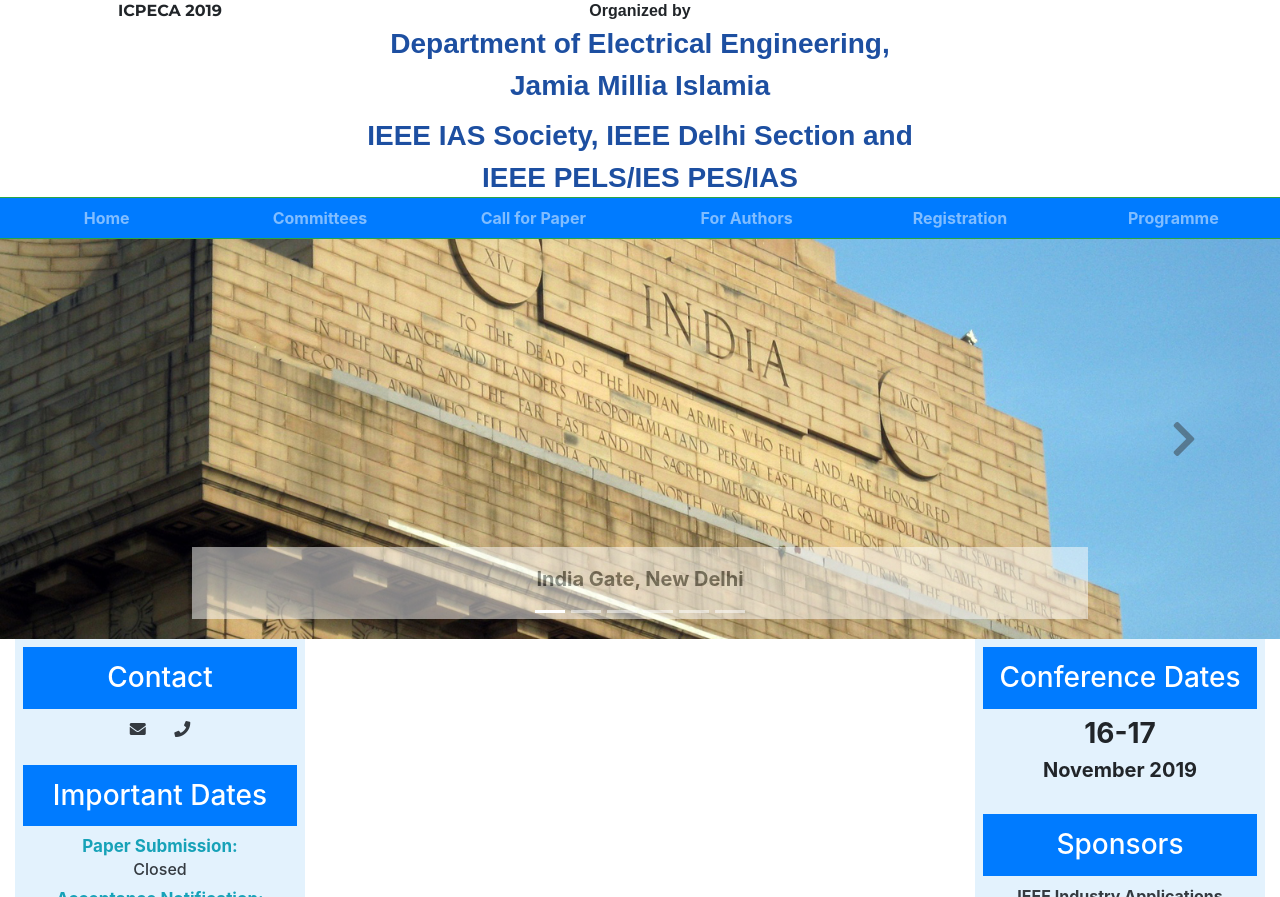
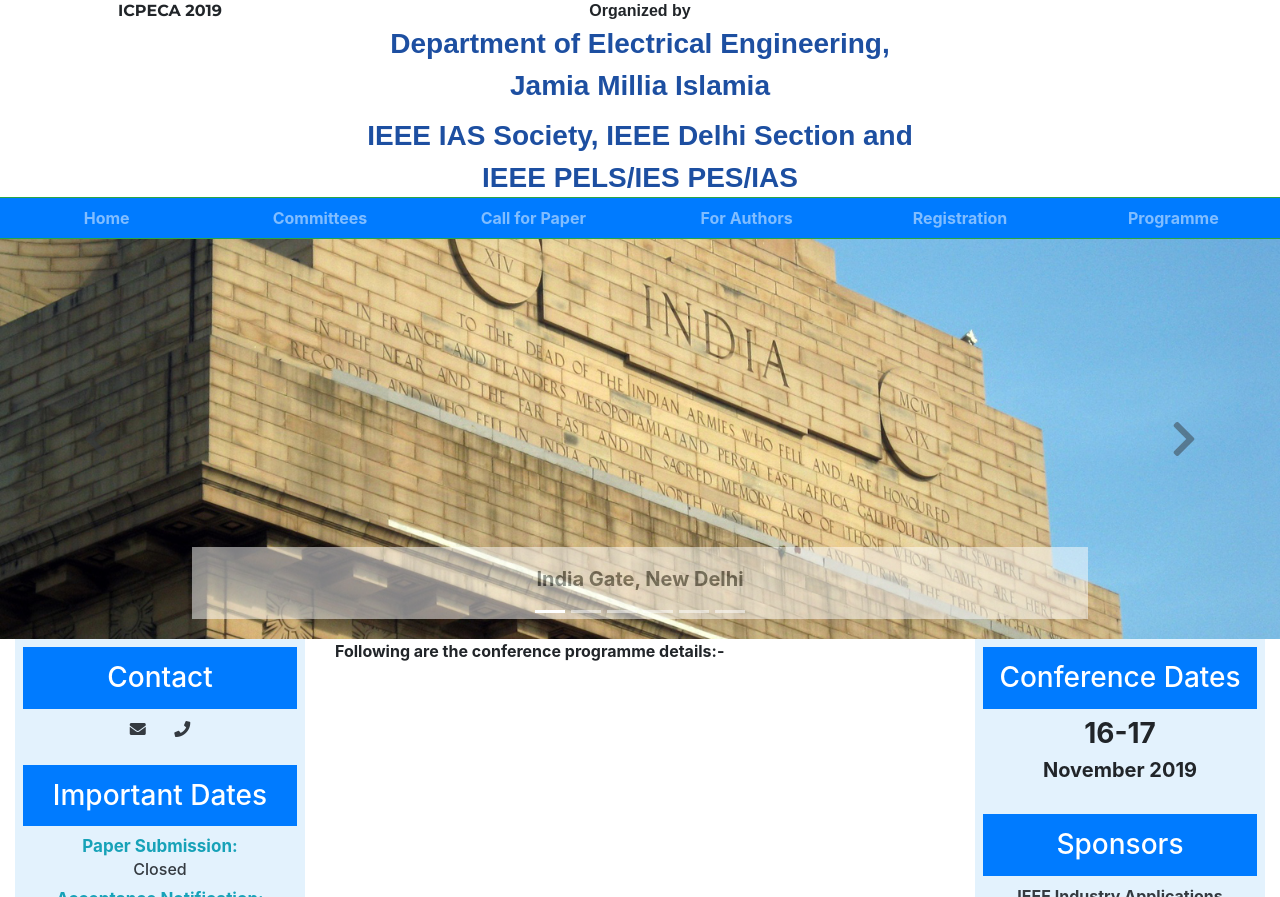
Before and after one commit to ieeejmi/icpeca, a website: page conferenceProg.html in a window 1280 px wide. Shown: the part 203-1100 px from the top of the page. Drawn offline with nearby package versions, Linux system fonts and the light colour scheme; a web font is replaced by a local one.

```diff
--- a/conferenceProg.html
+++ b/conferenceProg.html
@@ -24,6 +24,8 @@
 
       <div class="col-12 col-lg-6">
         <!-- Main Body Article -->
+        <strong>Following are the conference programme details:-</strong>
+        <br>
         <embed class="mt-2" src="./static/assets/Conference_Programme_Schedule.pdf" width="100%" height="600px"/>
       </div>
 
```
